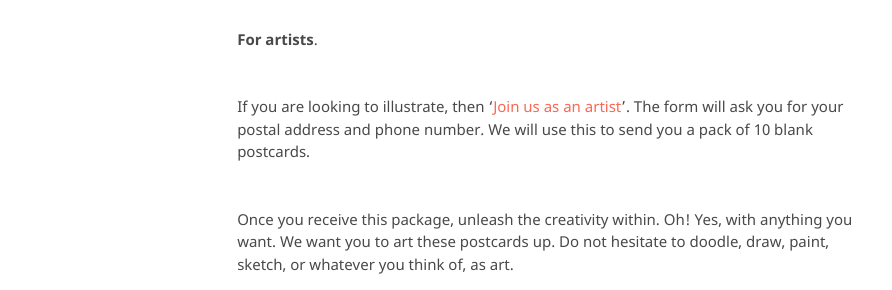
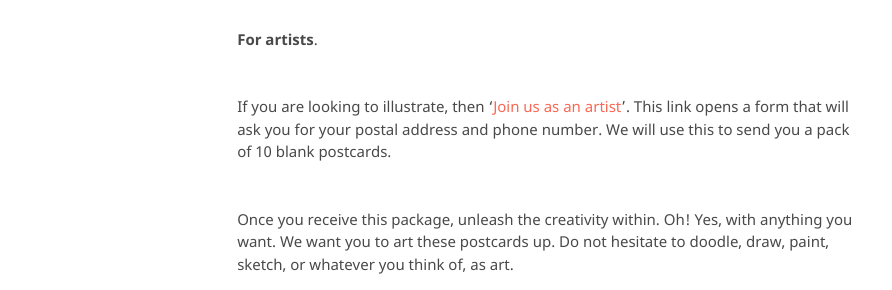
Before and after one commit to kvshvlin/yourmailproject, a Jekyll site: the page built from index.md, in a window 1280 px wide. Shown: the part 835-1125 px from the top of the page, without its empty margins (191-1083 px from the left). Built offline with Jekyll 4.4.1, drawn with Linux system fonts in a browser that asks for light colours; our own code applies the rules of GitHub Pages for plain Markdown files.

Commit message:
Update index.md

```diff
--- a/index.md
+++ b/index.md
@@ -15,7 +15,7 @@ You can follow us on <a href="https://www.instagram.com/yourmailproject" target=
 
 **For artists**.
 
-If you are looking to illustrate, then '<a href="https://yourmailproject.typeform.com/to/krhWpQJZ" target="_blank">Join us as an artist</a>'. The form will ask you for your postal address and phone number. We will use this to send you a pack of 10 blank postcards.
+If you are looking to illustrate, then '<a href="https://yourmailproject.typeform.com/to/krhWpQJZ" target="_blank">Join us as an artist</a>'. This link opens a form that will ask you for your postal address and phone number. We will use this to send you a pack of 10 blank postcards.
 
 Once you receive this package, unleash the creativity within. Oh! Yes, with anything you want. We want you to art these postcards up. Do not hesitate to doodle, draw, paint, sketch, or whatever you think of, as art.
 
```
